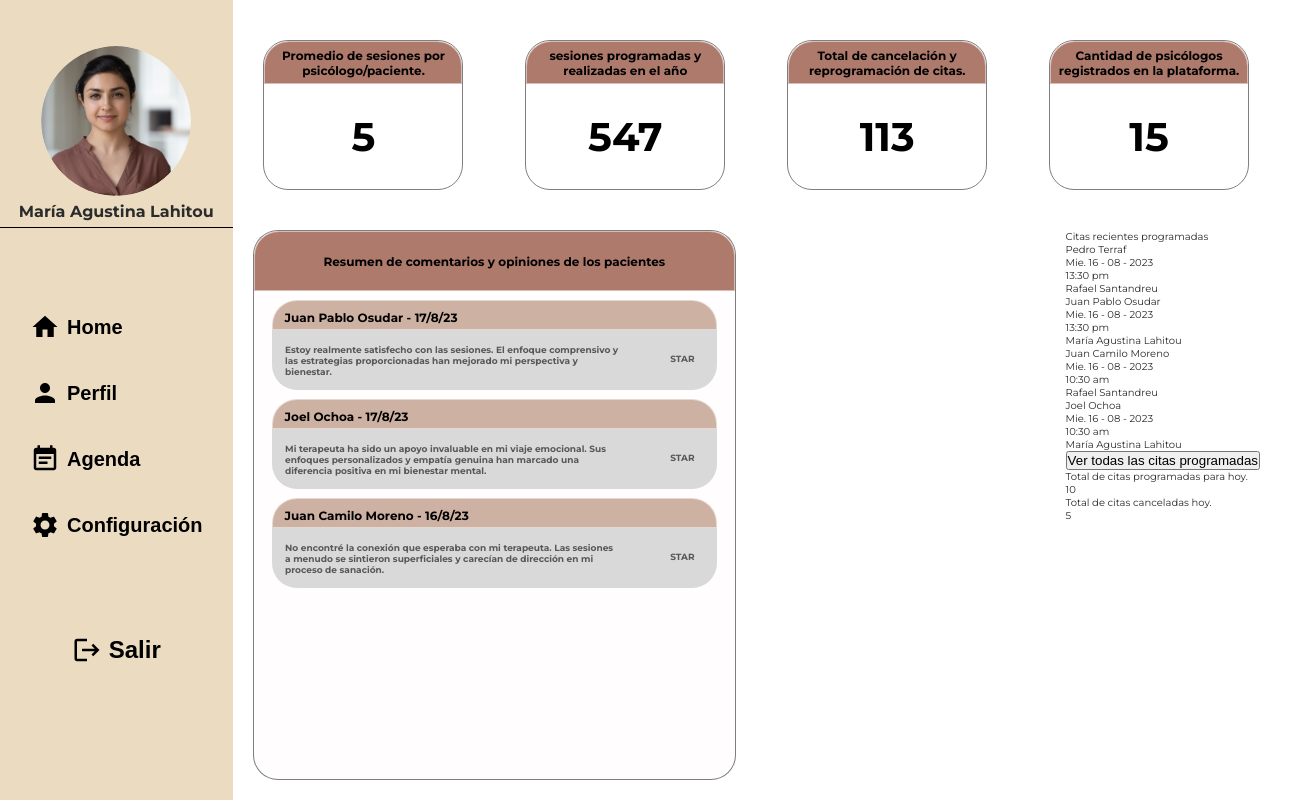
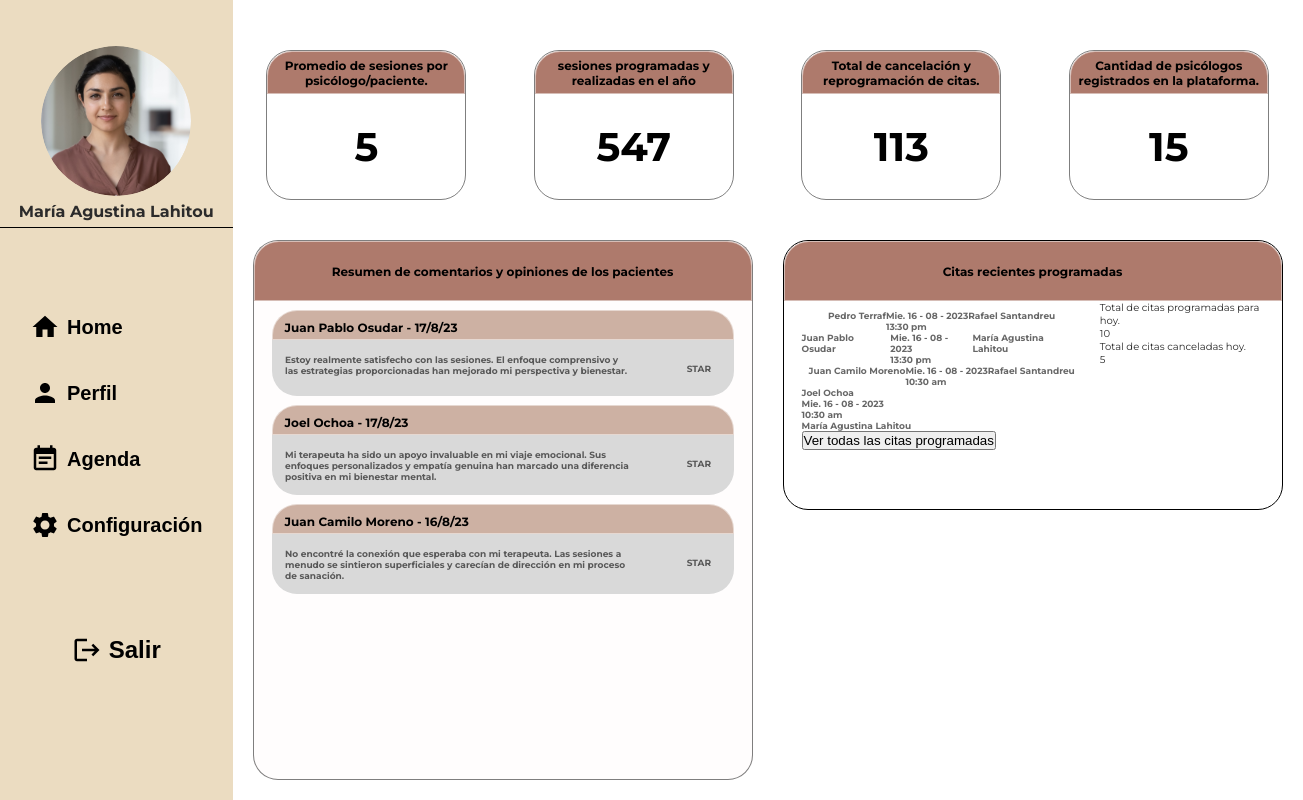
Before and after one commit to tomasflores24/munia-sesiones-1-1-clien, a React (Vite) app: page /home in a window 1280 px wide. Shown: the whole page, 1303 px wide, since content can reach past the window. Built offline with nearby package versions, Linux system fonts and the light colour scheme.

Commit message:
pull changes

```diff
--- a/src/app/views/Home/Home.jsx
+++ b/src/app/views/Home/Home.jsx
@@ -93,14 +93,14 @@ const Home = () => {
                             </div>
                         </div>
                     </div>
-                    <div className=''>
-                        <div>
-                            <div>
+                    <div className='BoxMid2'>
+                        <div className='ContainerMid2'>
+                            <div className='titleMid2'>
                                 <p>Citas recientes programadas</p>
                             </div>
-                            <div>
-                                <div>
-                                    <div>
+                            <div className='BoxCards2'>
+                                <div className='CardsContainer'>
+                                    <div className='Cards2'>
                                         <p>Pedro Terraf</p>
                                         <div>
                                             <p>Mie. 16 - 08 - 2023</p>
@@ -108,7 +108,7 @@ const Home = () => {
                                         </div>
                                         <p>Rafael Santandreu</p>
                                     </div>
-                                    <div>
+                                    <div className='Cards2'>
                                         <p>Juan Pablo Osudar</p>
                                         <div>
                                             <p>Mie. 16 - 08 - 2023</p>
@@ -116,7 +116,7 @@ const Home = () => {
                                         </div>
                                         <p>María Agustina Lahitou</p>
                                     </div>
-                                    <div>
+                                    <div className='Cards2'>
                                         <p>Juan Camilo Moreno</p>
                                         <div>
                                             <p>Mie. 16 - 08 - 2023</p>
--- a/src/app/views/Home/Home.scss
+++ b/src/app/views/Home/Home.scss
@@ -9,7 +9,7 @@
             display: flex;
             justify-content: space-around;
             flex-direction: row;
-            margin-top: 2em;
+            margin-top: 3em;
             width: 100%;
             .container1Top{
                 display: flex;
@@ -65,7 +65,7 @@
             border: 0.5px solid rgba(0, 0, 0, 0.50);
             background: #FFFDFD;
             border-radius: 25px;
-            width: 48%;
+            width: 50em;
             .titleMid1{
                 display: flex;
                 justify-content: center;
@@ -138,6 +138,62 @@
                 }
             }
         }
+        .BoxMid2{
+            display: flex;
+            justify-content: flex-start;
+            align-items: flex-start;
+            height: 50%;
+            width: 50em;
+            margin-left: 3em;
+            border-radius: 25px;
+            border: 1px solid black;
+            .ContainerMid2{
+               display: flex;
+               justify-content: center;
+               align-items: center;
+               flex-direction: column;
+               width: 100%;
+                .titleMid2{
+                    display: flex;
+                    justify-content: center;
+                    align-items: center;
+                    background: #AE7A6C;
+                    border: 0.5px solid rgba(255, 255, 255, 0.50);
+                    border-radius: 25px 25px 0px 0px;
+                    width: 100%;
+                    height: 5em;
+                    color: #000;
+                    font-family: Montserrat;
+                    font-size: 12px;
+                    font-weight: 600;
+                    text-align: center;
+                }
+                .BoxCards2{
+                    display: flex;
+                    justify-content: space-between;
+                    align-items: flex-start;
+                    flex-direction: row;
+                    .CardsContainer{
+                        display: flex;
+                        justify-content: center;
+                        flex-direction: column;
+                        border-radius: 25px;
+                        color: rgba(0, 0, 0, 0.60);
+                        font-family: Montserrat;
+                        font-size: 9px;
+                        font-style: normal;
+                        font-weight: 700;
+                        line-height: normal;
+                        padding: 1em 2em 0 2em;
+                        .Cards2{
+                            display: flex;
+                            justify-content: center;
+                            flex-direction: row;
+                        }
+                    }
+                }
+            }
+        }
     }
     }
 }
```
